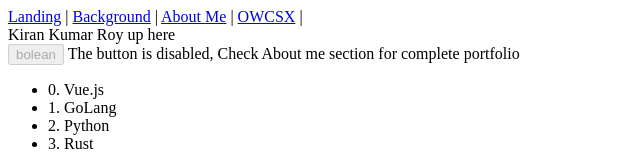
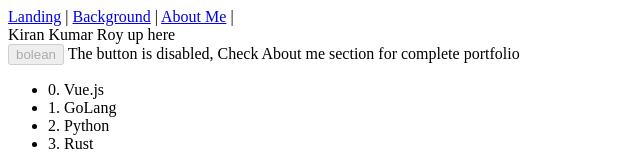
Before and after one commit to bikky22/VueLanding, a Vue app: page /background in a window 1280 px wide. Shown: the top 154 px of the page, without its empty margins (0-640 px from the left). Built offline with nearby package versions, Linux system fonts and the light colour scheme.

Commit message:
changed owcsx

```diff
--- a/src/components/App/App.vue
+++ b/src/components/App/App.vue
@@ -4,7 +4,6 @@
       <router-link to="/">Landing</router-link> |
       <router-link to="/background">Background</router-link> |
       <router-link to="/reactapp">About Me</router-link> |
-      <router-link to="/owcsx">OWCSX</router-link> |
     </nav>
     <router-view />
   </div>
--- a/src/router.js
+++ b/src/router.js
@@ -23,11 +23,5 @@ export default new Router({
                 window.location = "https://www.bikky.space/reactme/"
             }
         },
-        {
-            path: '/owcsx/',
-            beforeEnter() {
-                window.location = "http://www.owcsx.science/"
-            }
-        }
     ]
 })
```
